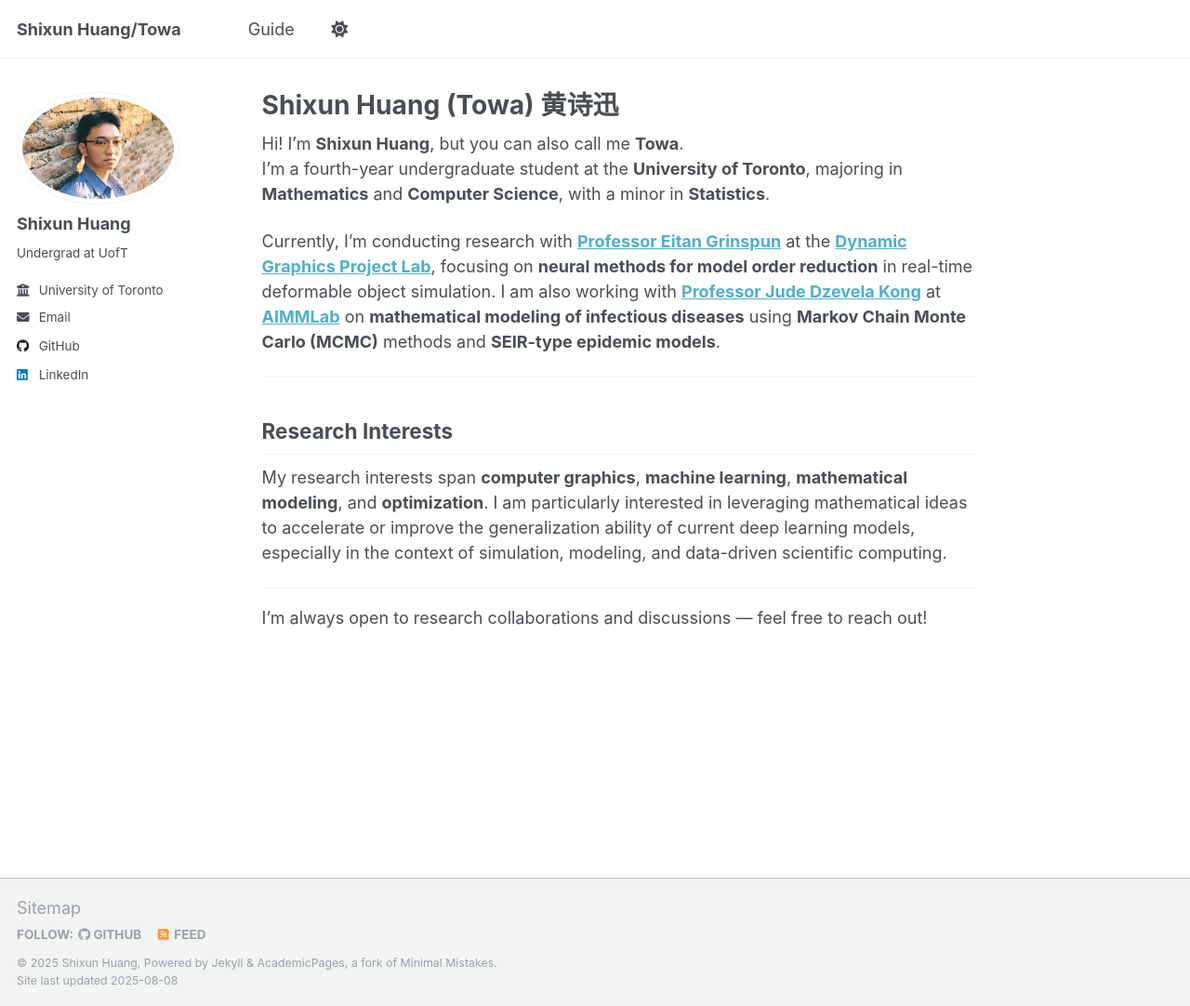
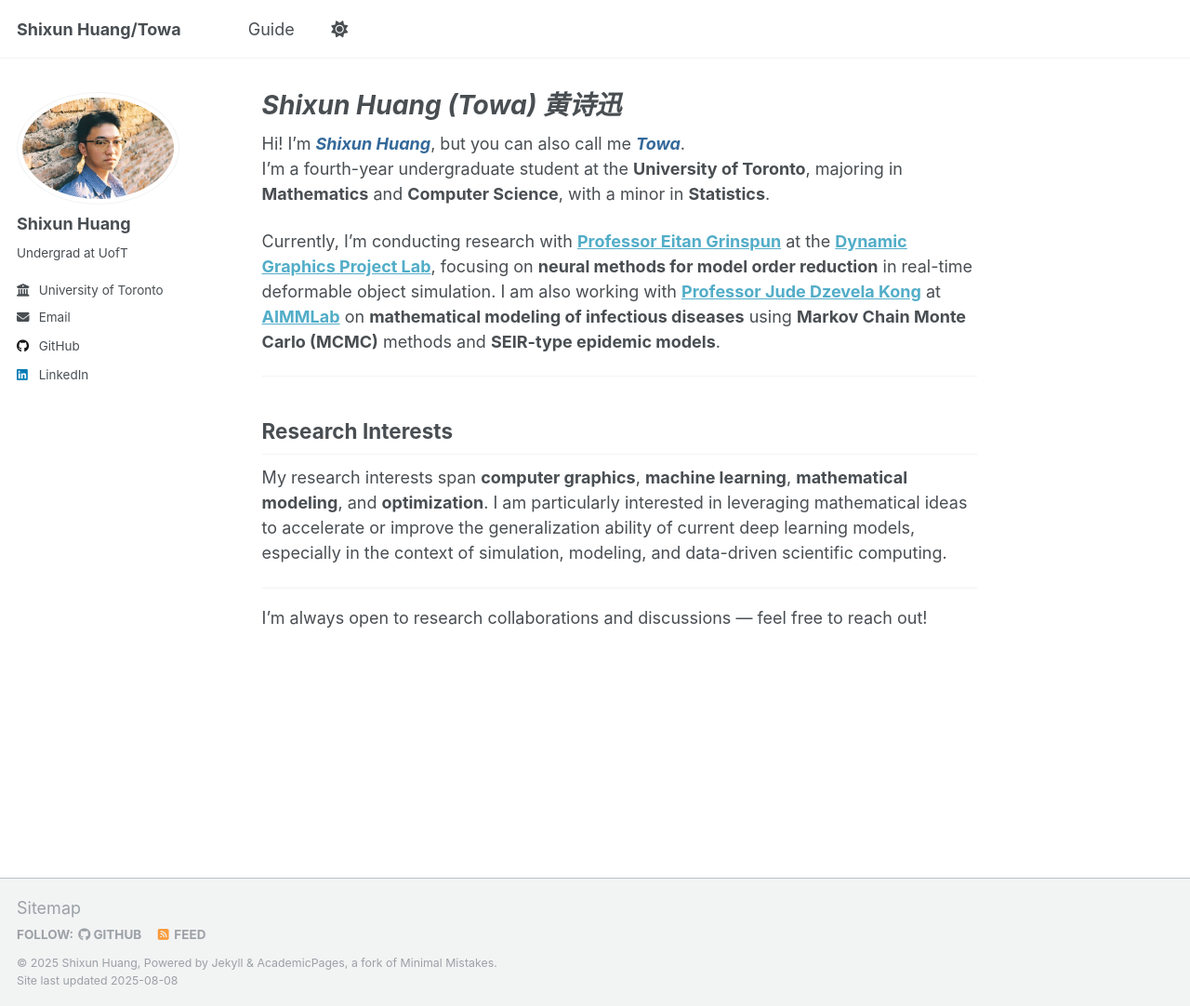
Before and after one commit to Alessange/Alessange.github.io, a Jekyll site: the page built from _pages/about.md, in a window 1280 px wide and 1082 px high. Shown: the whole window at 93% size. Built offline with Jekyll 4.4.1, drawn with Linux system fonts in a browser that asks for light colours; a script that is not in the unit is left out.

Commit message:
new about

```diff
--- a/_pages/about.md
+++ b/_pages/about.md
@@ -1,16 +1,15 @@
 ---
 permalink: /
-title: "Shixun Huang (Towa) 黄诗迅"
+title: "*Shixun Huang (Towa) 黄诗迅*"
 author_profile: true
 redirect_from:
   - /about/
   - /about.html
 ---
+Hi! I'm <span style="color:#34699A; font-weight:bold;">*Shixun Huang*</span>, but you can also call me <span style="color:#34699A; font-weight:bold;">*Towa*</span>.
+I'm a fourth-year undergraduate student at the **University of Toronto**, majoring in **Mathematics** and **Computer Science**, with a minor in **Statistics**.
 
-Hi! I’m **Shixun Huang**, but you can also call me **Towa**.
-I’m a fourth-year undergraduate student at the **University of Toronto**, majoring in **Mathematics** and **Computer Science**, with a minor in **Statistics**.
-
-Currently, I’m conducting research with <span style="color:#1f78b4; font-weight:bold;">[Professor Eitan Grinspun](https://www.dgp.toronto.edu/~eitan/)</span> at the <span style="color:#33a02c; font-weight:bold;">[Dynamic Graphics Project Lab](https://www.dgp.toronto.edu/)</span>, focusing on **neural methods for model order reduction** in real-time deformable object simulation. I am also working with <span style="color:#e31a1c; font-weight:bold;">[Professor Jude Dzevela Kong](https://www.mathematics.utoronto.ca/people/directories/all-faculty/jude-kong)</span> at <span style="color:#ff7f00; font-weight:bold;">[AIMMLab](https://aimmlab.org/)</span> on **mathematical modeling of infectious diseases** using **Markov Chain Monte Carlo (MCMC)** methods and **SEIR-type epidemic models**.
+Currently, I’m conducting research with <span style="color:#0046FF; font-weight:bold;">[Professor Eitan Grinspun](https://www.dgp.toronto.edu/~eitan/)</span> at the <span style="color:#33a02c; font-weight:bold;">[Dynamic Graphics Project Lab](https://www.dgp.toronto.edu/)</span>, focusing on **neural methods for model order reduction** in real-time deformable object simulation. I am also working with <span style="color:#0046FF; font-weight:bold;">[Professor Jude Dzevela Kong](https://www.mathematics.utoronto.ca/people/directories/all-faculty/jude-kong)</span> at <span style="color:#ff7f00; font-weight:bold;">[AIMMLab](https://aimmlab.org/)</span> on **mathematical modeling of infectious diseases** using **Markov Chain Monte Carlo (MCMC)** methods and **SEIR-type epidemic models**.
 
 ---
 
```
